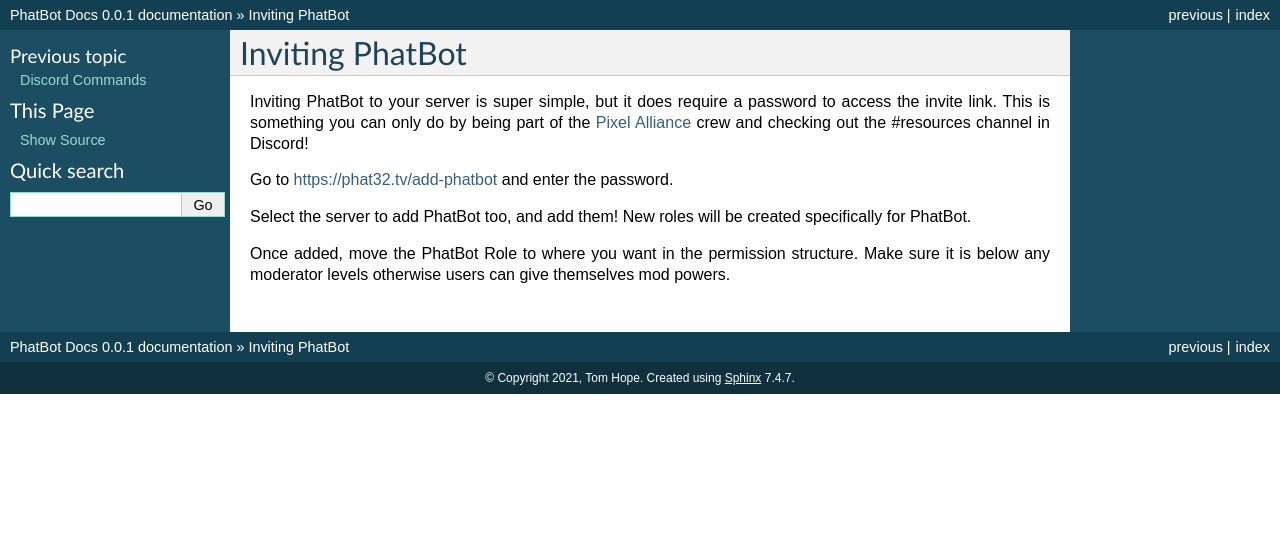
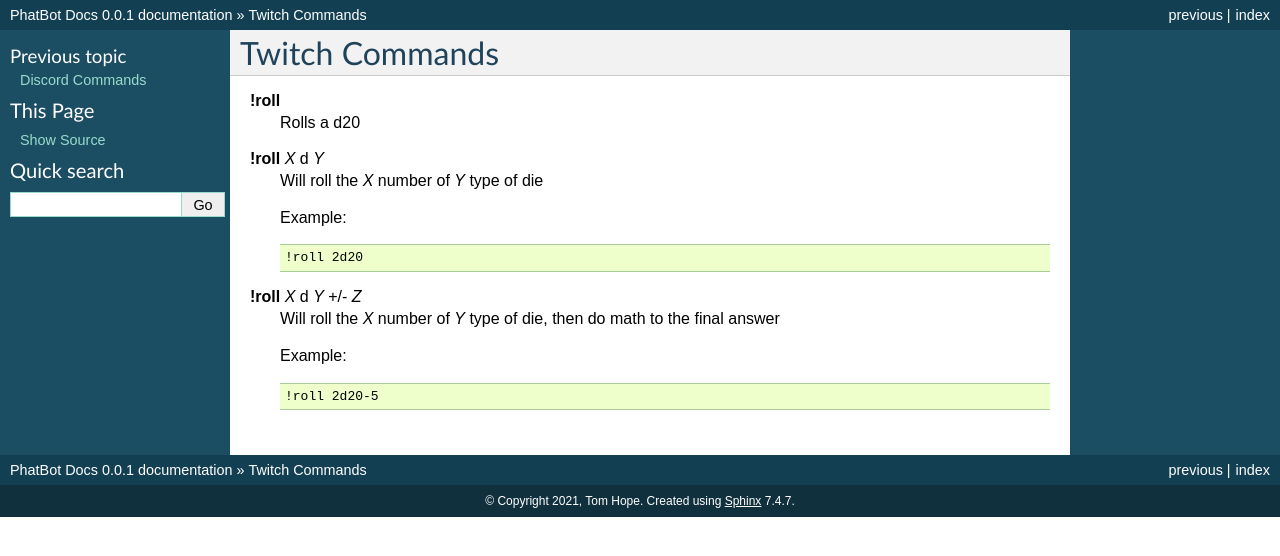
Before and after one commit to Phat32/PhatBot-Docs, a Sphinx documentation site: the page built from docs/pages/twitch/commands.rst, in a window 1280 px wide. Shown: the top 556 px of the page. Built offline with Sphinx 7.4.7, drawn with Linux system fonts in a browser that asks for light colours.

```diff
--- a/docs/index.rst
+++ b/docs/index.rst
@@ -10,6 +10,7 @@ Welcome to PhatBot Docs
    :maxdepth: 1
    :Caption: Getting Started
 
+   pages/getting started/what is phatbot
    pages/getting started/invite
 
 .. toctree::
--- a/docs/pages/twitch/commands.rst
+++ b/docs/pages/twitch/commands.rst
@@ -1,14 +1,23 @@
-Inviting PhatBot
-================
+Twitch Commands
+===============
 
-Inviting PhatBot to your server is super simple, but it does require a password to access the invite link. This is something you can only do by being part of the `Pixel Alliance`__ crew and checking out the #resources channel in Discord!
+**!roll**
+  Rolls a d20
 
-Go to https://phat32.tv/add-phatbot and enter the password.
+**!roll** *X* d *Y*
+  Will roll the *X* number of *Y* type of die
 
-Select the server to add PhatBot too, and add them! New roles will be created specifically for PhatBot.
+  Example:
 
-Once added, move the PhatBot Role to where you want in the permission structure. Make sure it is below any moderator levels otherwise users can give themselves mod powers.
+  .. code-block:: none
 
-.. _PA: https://pixelalliance.tv
+    !roll 2d20
 
-__ PA_
+**!roll** *X* d *Y* +/- *Z*
+  Will roll the *X* number of *Y* type of die, then do math to the final answer
+
+  Example:
+
+  .. code-block:: none
+
+    !roll 2d20-5
```
Also changed, not shown: docs/pages/getting started/what is phatbot.rst (added, +25 -0 lines).
